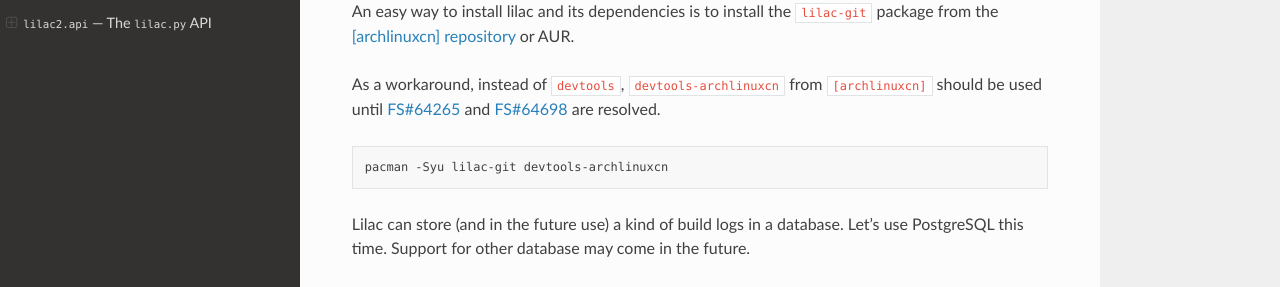
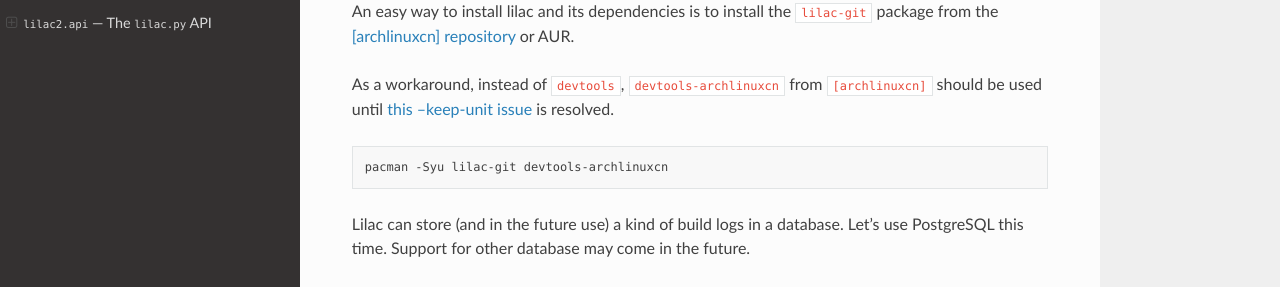
Before and after one commit to archlinuxcn/lilac, a Sphinx documentation site: the page built from docs/setup.rst, in a window 1280 px wide and 900 px high. Shown: the part 336-623 px from the top of the window. Built offline with Sphinx 7.4.7 and the Read the Docs theme 2.0.0, drawn with Linux system fonts in a browser that asks for light colours.

Commit message:
minor update docs

```diff
--- a/docs/setup.rst
+++ b/docs/setup.rst
@@ -10,7 +10,7 @@ It's recommended to run lilac on full-fledged Arch Linux (or derived) system, no
 
 An easy way to install lilac and its dependencies is to install the ``lilac-git`` package from the `[archlinuxcn] repository <https://wiki.archlinux.org/title/Unofficial_user_repositories#archlinuxcn>`_ or AUR.
 
-As a workaround, instead of ``devtools``, ``devtools-archlinuxcn`` from ``[archlinuxcn]`` should be used until `FS#64265 <https://bugs.archlinux.org/task/64265>`_ and `FS#64698 <https://gitlab.archlinux.org/archlinux/devtools/-/merge_requests/90>`_ are resolved.
+As a workaround, instead of ``devtools``, ``devtools-archlinuxcn`` from ``[archlinuxcn]`` should be used until `this --keep-unit issue <https://gitlab.archlinux.org/archlinux/devtools/-/merge_requests/197>`_ is resolved.
 
 .. code-block:: sh
 
```
